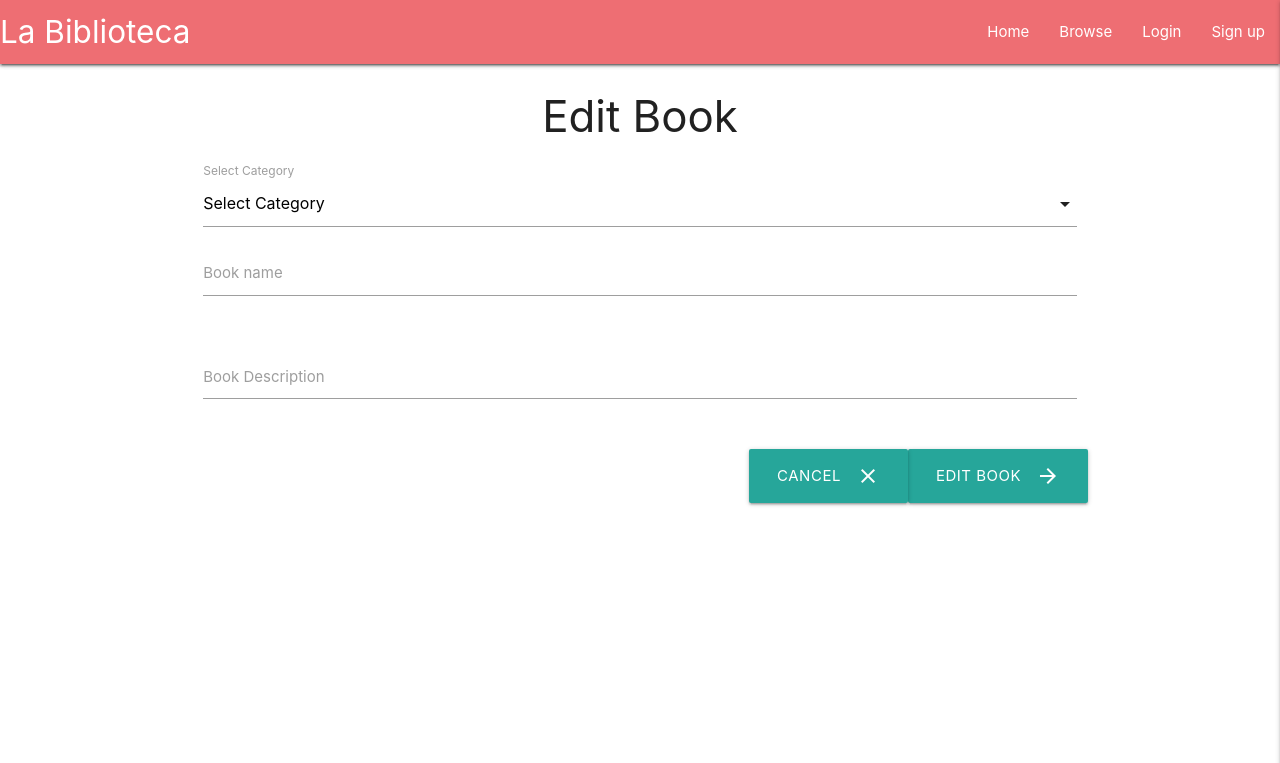
After one commit to CarolinaCobo/la-biblioteca-ms3, a Flask app: template templates/edit_book.html in a window 1280 px wide. The commit adds this page. Shown: the top 763 px of the page. Run offline with Flask 2, Linux system fonts and the light colour scheme; the template is opened without the code that fills it, so the values that code supplies are empty; some libraries are stand-ins or nearby versions.

Commit message:
Bind data to the edit book  form

```diff
--- a/app.py
+++ b/app.py
@@ -114,6 +114,12 @@ def add_book():
     return render_template("add_book.html", categories=categories)
 
 
+@app.route("/edit_book/<book_id>", methods=["GET", "POST"])
+def edit_book(book_id):
+    book = mongo.db.books.find_one({"_id": ObjectId(book_id)})
+    categories = mongo.db.categories.find().sort("category_name", 1)
+    return render_template("edit_book.html", book=book, categories=categories)
+
 
 if __name__ == "__main__":
     app.run(host=os.environ.get("IP"),
--- a/templates/books.html
+++ b/templates/books.html
@@ -19,9 +19,9 @@
 
           <p>{{ book.created_by }}</p>
 
-        <div class="class=card-action center-align">
-          <a class="waves-effect waves-light btn s3">Add </a>
-          <a class="waves-effect waves-light btn s3">Edit</a>
+        <div class="card-action center-align">
+          <!-- <a class="waves-effect waves-light btn s3">Add </a> -->
+          <a href="{{ url_for('edit_book', book_id=book._id) }}" class="waves-effect waves-light btn s3">Edit</a>
         </div>
       </div>
     </div>
--- /dev/null
+++ b/templates/edit_book.html
@@ -0,0 +1,52 @@
+{% extends "base.html" %} {% block content %}
+
+<h3 class="center-align">Edit Book</h3>
+
+<div class="row">
+    <!-- Category section -->
+    <form class="col s12" method="POST" action="{{ url_for('edit_book', book_id=book._id) }}">
+        <label>Select Category</label>
+        <select id="category_name" name="category_name" class="validate" required>
+            <option value="" disabled><label for="category_name">Select Category</label></option>
+
+            {% for category in categories %}
+            {% if category.category_name == book.category_name %}
+            <option value="{{ category.category_name }}" >{{ category.category_name }}</option>
+            {% else %}
+            <option value="{{ category.category_name }}">{{ category.category_name }}</option>
+            {% endif %}
+            {% endfor %}
+        </select>
+
+
+            <!-- Book name -->
+            <div class="row">
+                <div class="input-field col s12">
+                    <input id="book_name" name="book_name"  value="{{ book.book_name }}" type="text" class="validate" minlength="5" maxlength="50" required />
+                    <label for="book_name">Book name</label>
+                </div>
+            </div>
+
+            <!-- Book description -->
+            <div class="row">
+                <div class="input-field col s12">
+                    <textarea id="book_description" name="book_description" minlength="5" maxlength="200"
+                        class="materialize-textarea validate" required>{{- book.book_description -}}</textarea>
+                    <label for="book_description">Book Description</label>
+                </div>
+            </div>
+
+            <!-- Submit button -->
+            <div class="row">
+                <!-- Edit button -->
+                <button class="btn-large waves-effect waves-light right">
+                    Edit book<i class="material-icons right">arrow_forward</i>
+                </button>
+                <!-- Cancel button -->
+                <button href="{{ url_for('get_books') }}"  class="btn-large waves-effect waves-light right">
+                    Cancel<i class="material-icons right">clear</i>
+                </button>
+            </div>
+            </form>
+</div>
+{% endblock %}
```
